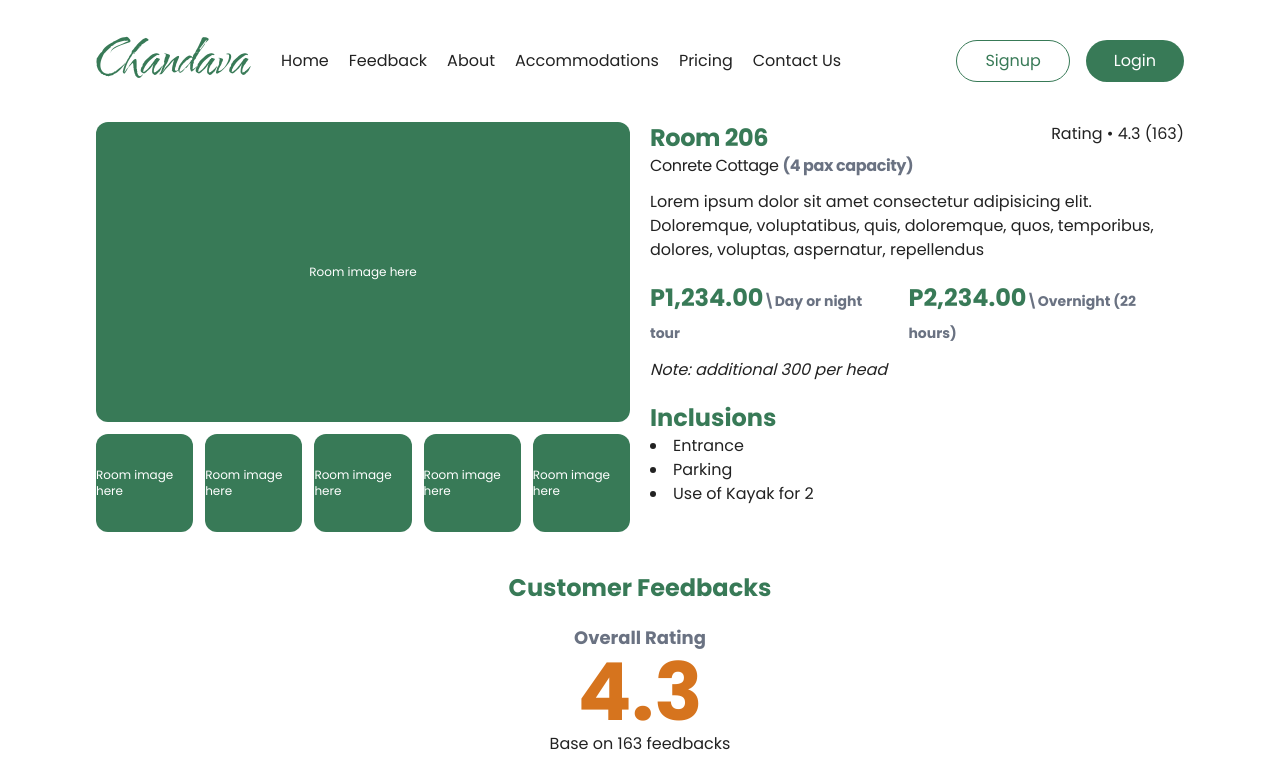
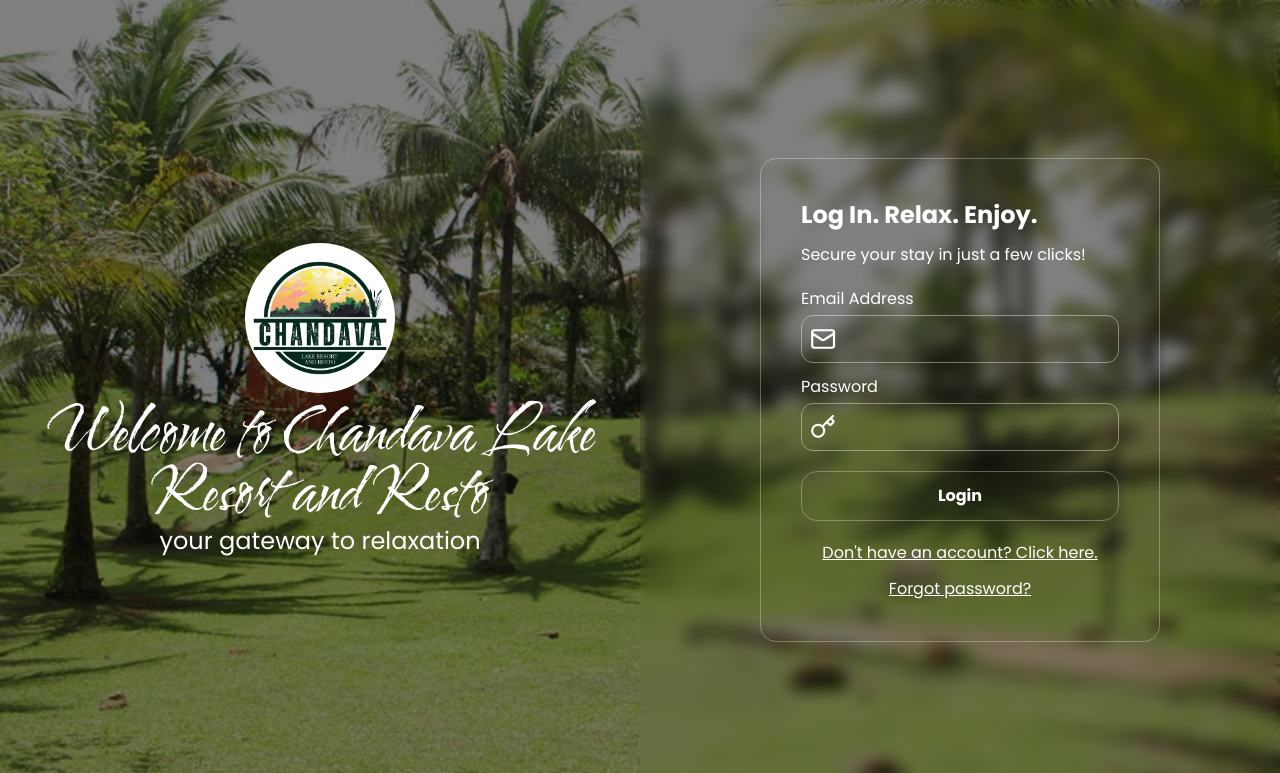
Before and after one commit to Rappppppp/Chandava-FE, a React (Vite) app: page /login in a window 1280 px wide. Shown: the top 773 px of the page. Built offline with nearby package versions, Linux system fonts and the light colour scheme.

Commit message:
login page

```diff
--- a/src/components/Navbar.tsx
+++ b/src/components/Navbar.tsx
@@ -55,9 +55,9 @@
                 <div className="flex-1 flex flex-col gap-4 items-center justify-center w-full h-full">
                     <NavLinks className="flex flex-col gap-6" />
                     <div className="relative group">
-                        <p className="cursor-pointer transition-colors duration-300 text-black group-hover:text-primary">
+                        <Link to="/registration" className="cursor-pointer transition-colors duration-300 text-black group-hover:text-primary">
                             Sign up
-                        </p>
+                        </Link>
                         <span className="absolute left-1/2 -bottom-1 h-[0.125rem] w-0 bg-primary transition-all duration-300 ease-in-out transform -translate-x-1/2 group-hover:w-full"></span>
                     </div>
                 </div>
@@ -83,12 +83,12 @@
 // ✅ Authentication Buttons (Signup & Login)
 const AuthButtons = ({ className }: { className?: string }) => (
     <div className={`flex gap-4 `}>
-        <button className={`border border-primary py-2 px-7 rounded-full text-primary transition-all duration-300 hover:bg-primary hover:text-white cursor-pointer ${className}`}>
+        <Link to="/registration" className={`border border-primary py-2 px-7 rounded-full text-primary transition-all duration-300 hover:bg-primary hover:text-white cursor-pointer ${className}`}>
             Signup
-        </button>
-        <button className="bg-primary py-2 px-7 rounded-full text-white transition-all duration-300 hover:bg-primary/80 cursor-pointer">
+        </Link>
+        <Link to="login" className="bg-primary py-2 px-7 rounded-full text-white transition-all duration-300 hover:bg-primary/80 cursor-pointer">
             Login
-        </button>
+        </Link>
     </div>
 );
 
--- /dev/null
+++ b/src/features/auth/components/Input.tsx
@@ -0,0 +1,34 @@
+import Icon from "@components/Icon";
+import { icons } from "lucide-react";
+
+interface InputProps {
+    icon: keyof typeof icons;
+    name: string;
+    label: string;
+    type?: string;
+
+}
+
+
+const input = ({ icon, name, label, type = "text" }: InputProps) => {
+    return (
+
+        <div className="relative mb-3">
+            <label htmlFor={name} className="">{label}</label>
+            <div className="flex gap-3 border p-2 rounded-xl mt-1 border-white/40">
+                <Icon name={icon} size={30} color="#fff" />
+                <input
+                    type={type}
+                    id={name}
+                    name={name}
+                    className="appearance-none bg-transparent border-none outline-none p-0 m-0 w-full"
+                />
+            </div>
+
+        </div>
+
+
+    );
+}
+
+export default input;
--- /dev/null
+++ b/src/pages/Auth/LoginPage.tsx
@@ -0,0 +1,52 @@
+import AuthBackground from "@assets/images/login-bg.jpg"
+import Logo from "@assets/logo/logo.jpg"
+import Input from "@features/auth/components/Input"
+
+
+const LoginPage = () => {
+    return (
+
+        <div className="relative h-screen w-screen flex flex-col lg:flex-row bg-black">
+            <div
+                className="fixed inset-0 bg-black brightness-50"
+                style={{
+                    backgroundImage: `url(${AuthBackground})`,
+                    backgroundSize: "cover",
+                    backgroundPosition: "center",
+
+                }}
+            />
+            {/* Content Goes Here */}
+            <div className="relative z-10 text-white w-full lg:w-1/2 flex flex-col items-center justify-center px-10 py-10">
+            <img src={Logo} alt="" className="aspect-square w-[6.25rem] lg:w-[9.375rem] rounded-full mb-3" />
+                <h1 className="text-4xl lg:text-6xl text-center  font-water-brush">Welcome to Chandava Lake Resort and Resto</h1>
+                <p className="text-lg lg:text-2xl">your gateway to relaxation</p>
+            </div>
+
+            <div className="relative z-10 text-white  flex-1 flex lg:items-center justify-center px-10  lg:px-30 py-10 lg:py-20 backdrop-blur-sm">
+                <form className="w-full lg:border border-white/30 lg:rounded-2xl lg:p-10" autoComplete="off">
+                    <h1 className="text-xl lg:text-2xl font-bold mb-3">Log In. Relax. Enjoy.</h1>
+                    <p className="mb-5">Secure your stay in just a few clicks!</p>
+                    <Input icon="Mail" type="email" name="email" label="Email Address" />
+                    <Input icon="Key" type="password" name="password" label="Password"/>
+
+                    <div className="mt-5">
+                        <button className="border border-white/30 disabled:bg-white/10 disabled:cursor-not-allowed hover:bg-white/10 transition-all w-full py-3 rounded-2xl font-bold cursor-pointer">Login</button>
+                    </div>
+
+                    <div className="mt-5 text-center">
+                        <p className="underline">Don't have an account? Click here.</p>
+                    </div>
+
+                    <div className="mt-3 text-center">
+                        <p className="underline">Forgot password?</p>
+                    </div>
+                </form>
+            </div>
+        </div>
+
+
+    );
+}
+
+export default LoginPage;
--- a/src/router.tsx
+++ b/src/router.tsx
@@ -2,9 +2,14 @@
 import { lazy } from "react";
 import MainLayout from "@layouts/MainLayout";
 
+// auth
+const LoginPage = lazy(() => import("@pages/Auth/LoginPage"));
+
+
 // Lazy load pages
 const LandingPage = lazy(() => import("@pages/LandingPage"));
 const RoomDetails = lazy(() => import("@pages/RoomDetails"));
+
 
 
 export const router = createBrowserRouter([
@@ -18,6 +23,12 @@
 
     ],
   },
+  {
+    path: "/login",
+    element: <LoginPage />,
+  },
 
-  { path: "*", element: <div>404</div> },
+  {
+    path: "*", element: <div>404</div>
+  },
 ]);
```
Also changed, not shown: src/assets/images/login-bg.jpg (added), src/assets/logo/logo.jpg (added), src/pages/Auth/RegistrationPage.tsx (added).
